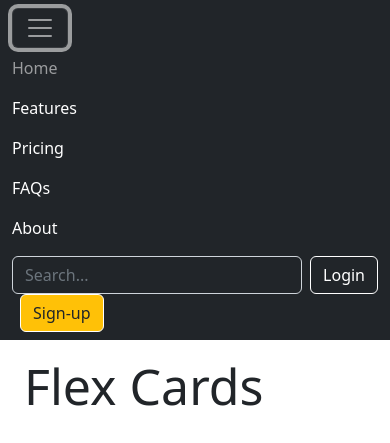
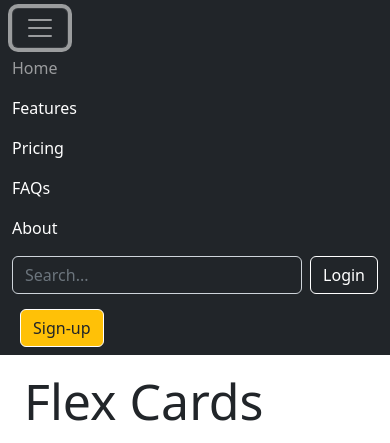
Before and after one commit to abdulragib/Flex-Cards_02_Part-2, a plain HTML site: page index.html in a window 390 px wide. Both pictures are taken after a click on the button "Toggle navigation". Shown: the top 443 px of the page. Drawn offline with nearby package versions, Linux system fonts and the light colour scheme.

Commit message:
Solution 2.0

```diff
--- a/index.html
+++ b/index.html
@@ -11,8 +11,18 @@
 
     <!--bootstrap icon-->
     <link rel="stylesheet" href="https://cdn.jsdelivr.net/npm/bootstrap-icons@1.10.2/font/bootstrap-icons.css">
+
+    <style>
+            @media screen and (max-width: 768px){
+                #sign-up{
+                    margin-top:15px;
+                }
+            }
+    </style>
 </head>
 <body>
+
+    <!--header-->
     <nav class="navbar navbar-expand-lg navbar-dark bg-dark">
         <div class="container-fluid">
 
@@ -50,7 +60,7 @@
               <input class="form-control me-2 text-white bg-dark" type="search" placeholder="Search..." aria-label="Search">
               <button class="btn btn-outline-success text-white border-white" type="submit">Login</button>
             </form>
-            <button class="btn btn-outline-success border-white text-dark bg-warning mx-2" type="submit">Sign-up</button>
+            <button class="btn btn-outline-success border-white text-dark bg-warning mx-2" type="submit" id="sign-up">Sign-up</button>
           </div>
         </div>
       </nav>
```
